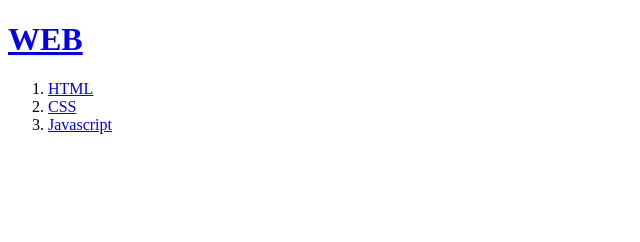
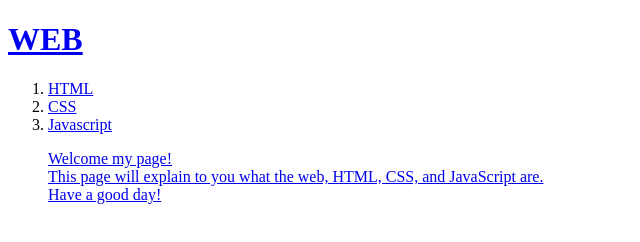
Before and after one commit to Z-Zie/my-first-web-site, a plain HTML site: page index.html in a window 1280 px wide. Shown: the whole page, without its empty margins (0-640 px from the left). Drawn offline with Linux system fonts and the light colour scheme.

```diff
--- a/index.html
+++ b/index.html
@@ -10,4 +10,9 @@
     <li><a href="1.html">HTML</li>
     <li><a href="2.html">CSS</li>
     <li><a href="3.html">Javascript</li>
+      <p>
+        Welcome my page! <br>
+        This page will explain to you what the web, HTML, CSS, and JavaScript are.<br>
+        Have a good day!
+      </p>
   </ol>
```
